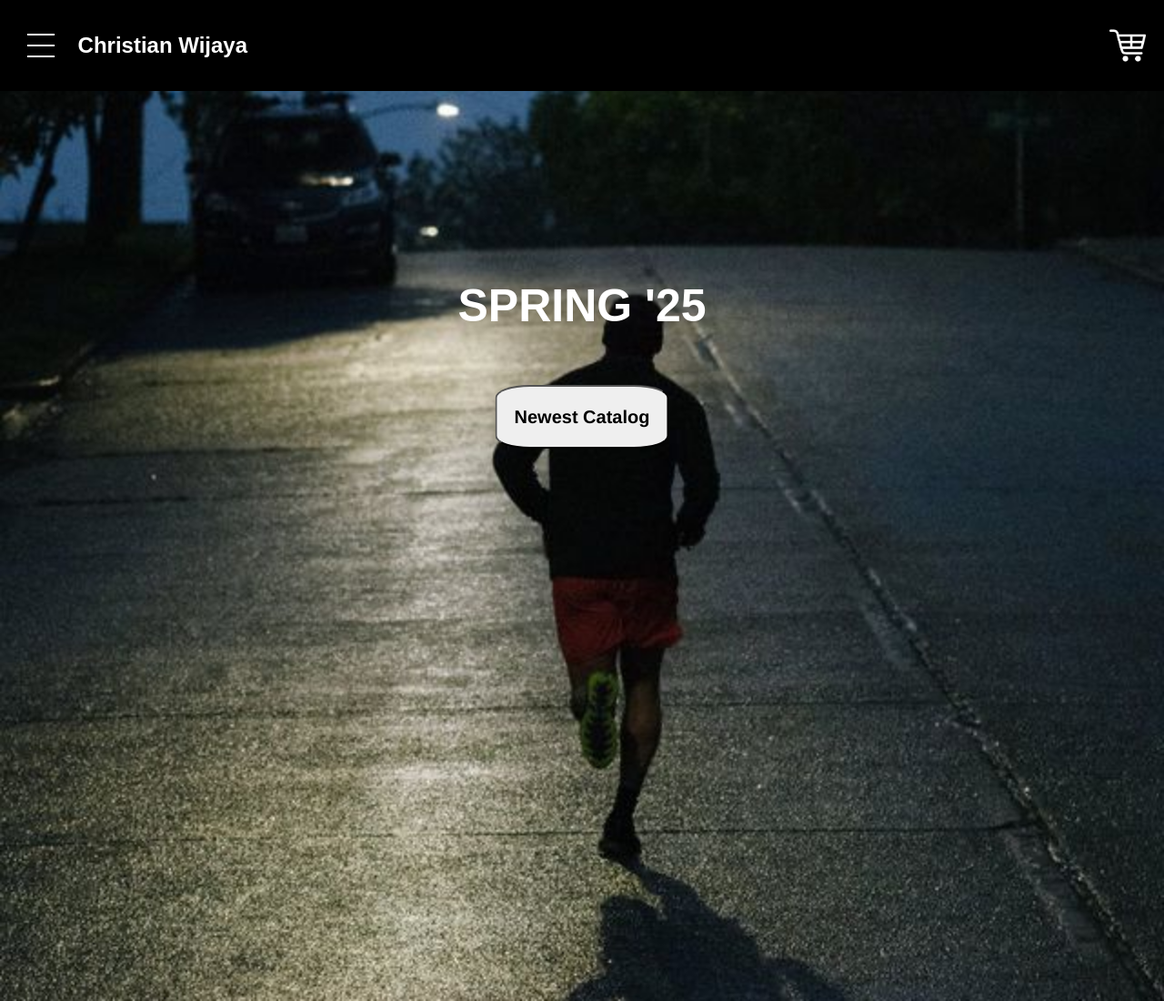
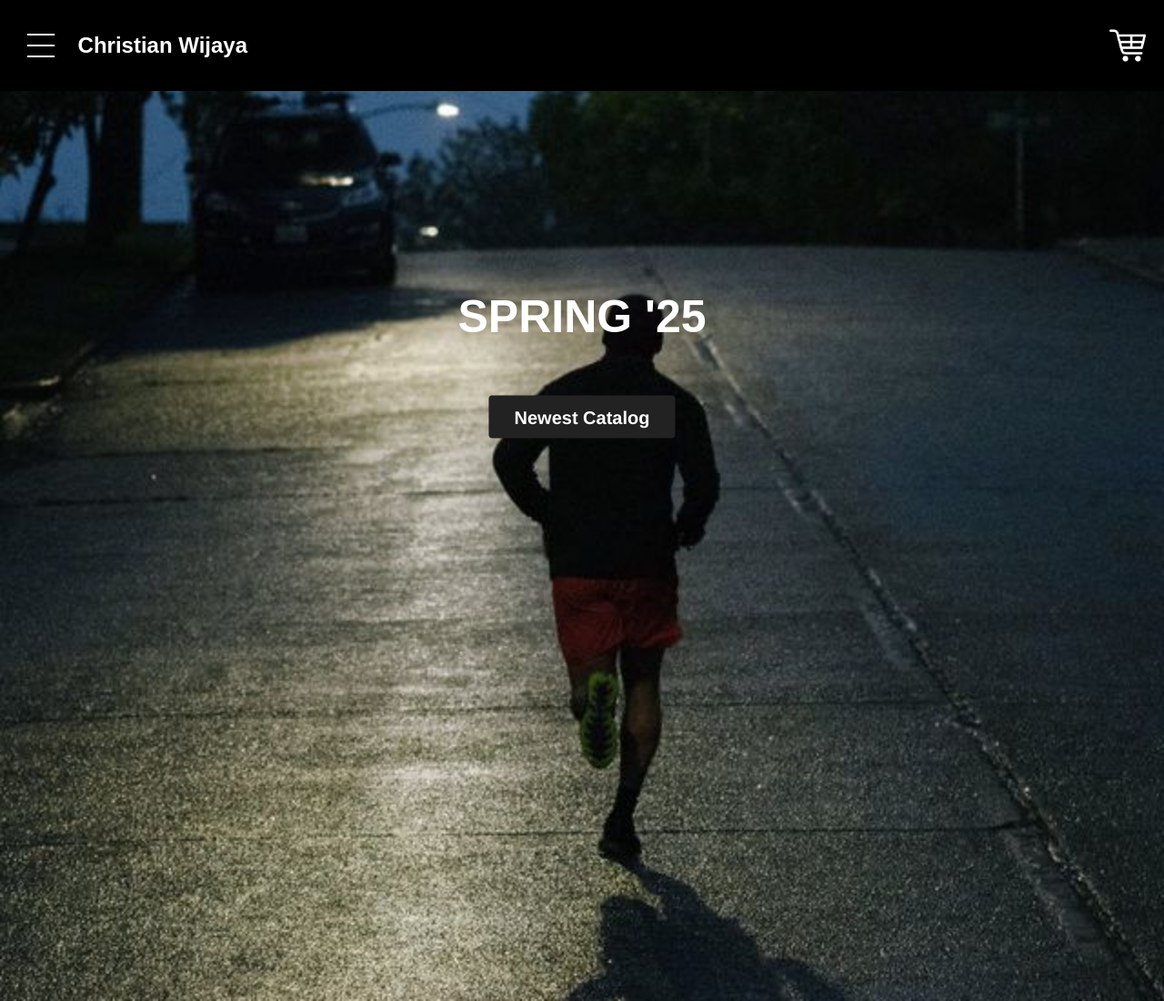
Before and after one commit to Natur7a/HCIProject, a website: page Page1.html in a window 1280 px wide. Shown: the top 1100 px of the page at 91% size. Drawn offline with nearby package versions, Linux system fonts and the light colour scheme; no server answers.

Commit message:
Update style.css

```diff
--- a/style.css
+++ b/style.css
@@ -103,11 +103,40 @@ body {
 }
 
 .buttonshop{
-    width: 70%;
-    height: 70px;
-    border-radius: 20%;
+
+    background-color: #222;
+    border-radius: 4px;
+    border-style: none;
+    box-sizing: border-box;
+    color: #fff;
+    cursor: pointer;
+    display: inline-block;
+    font-family: "Farfetch Basis","Helvetica Neue",Arial,sans-serif;
+    font-size: 16px;
+    font-weight: 700;
+    line-height: 1.5;
+    margin: 0;
+    max-width: none;
+    min-height: 44px;
+    min-width: 10px;
+    outline: none;
+    overflow: hidden;
+    padding: 9px 20px 8px;
+    position: relative;
+    text-align: center;
+    text-transform: none;
+    user-select: none;
+    -webkit-user-select: none;
+    touch-action: manipulation;
+    width: 75%;
 
 }
+
+.buttonshop:hover,
+.buttonshop:focus {
+  opacity: .75;
+}
+
 
 .NewestCatalog{
     font-family: 'Franklin Gothic Medium', 'Arial Narrow', Arial, sans-serif;
```
